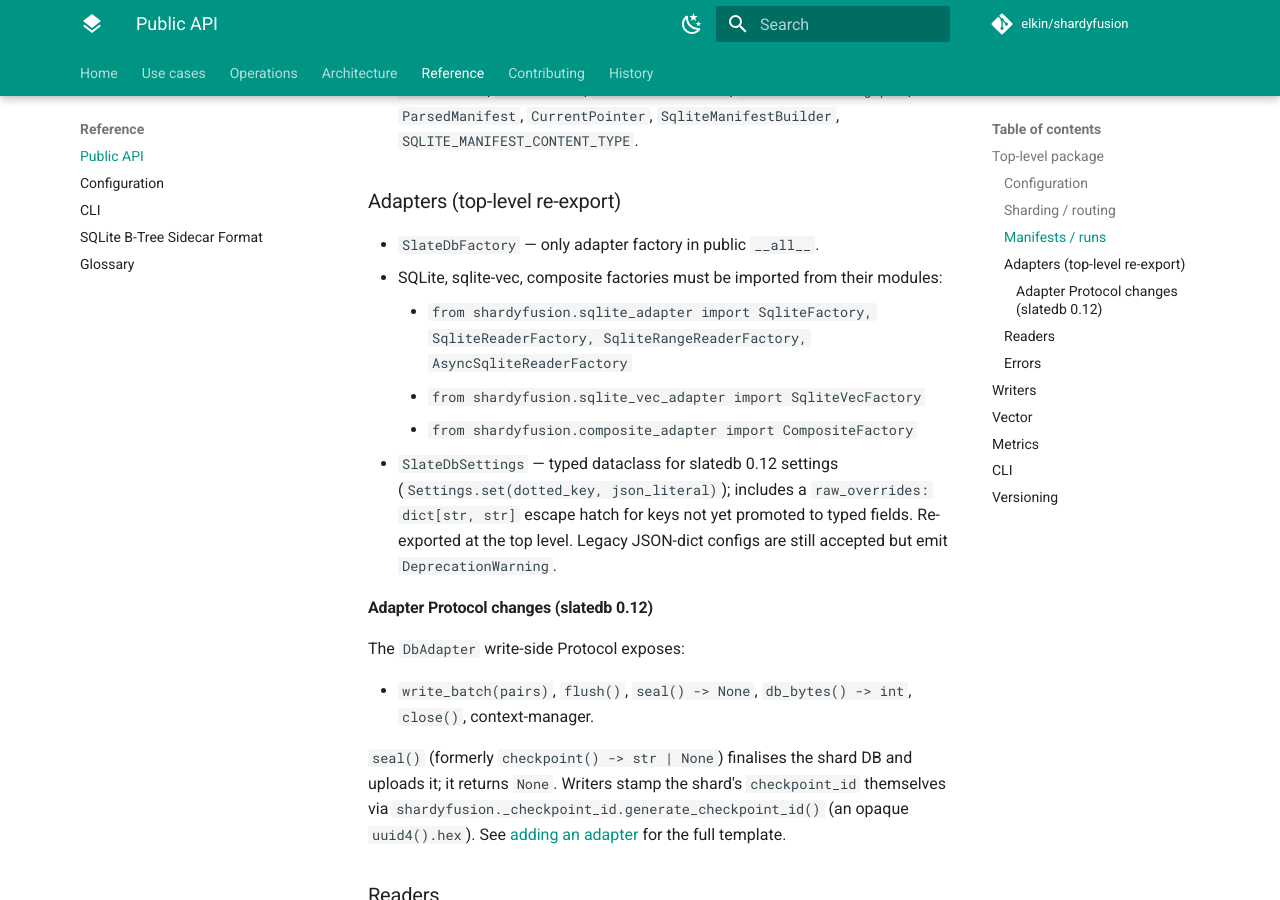
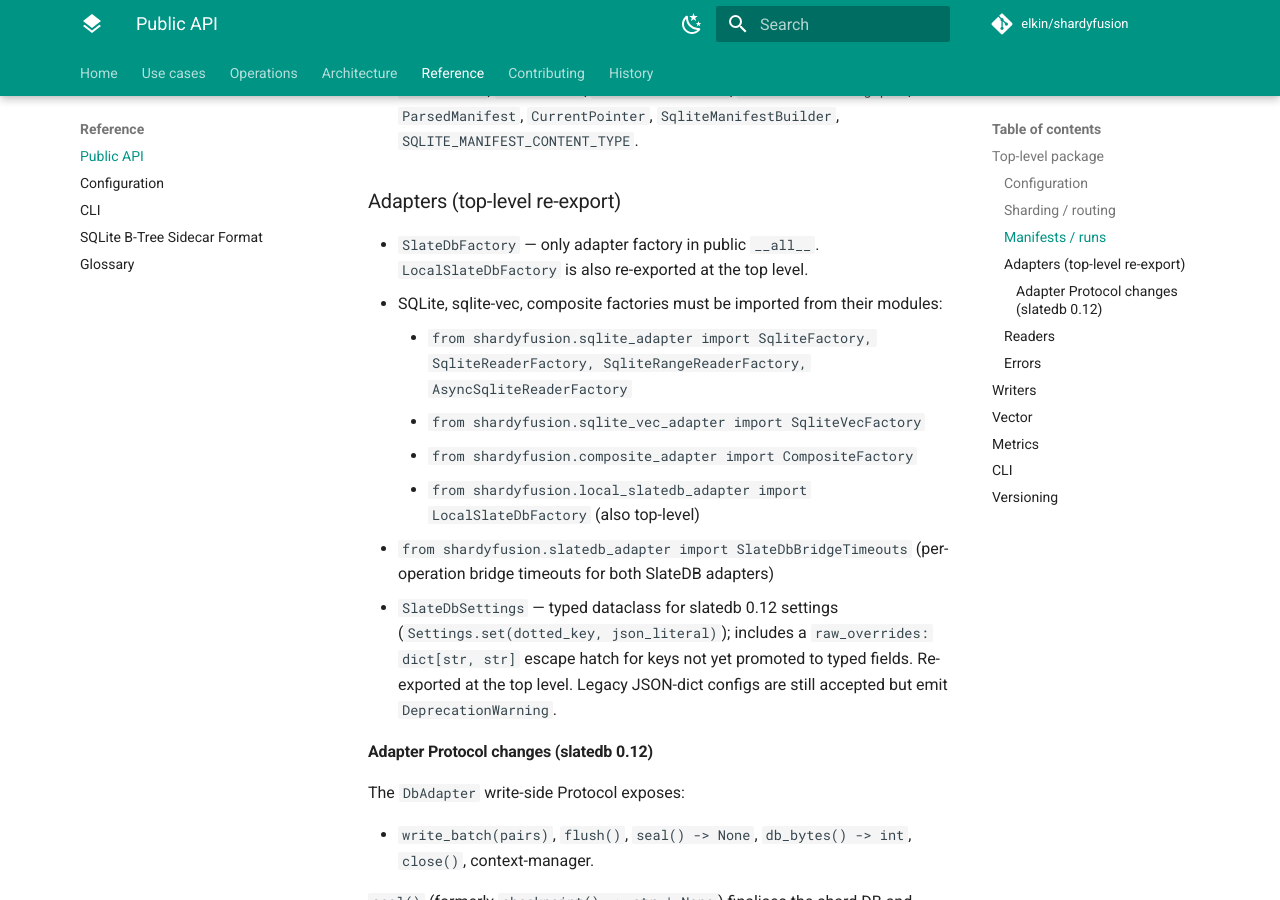
Before and after one commit to elkin/shardyfusion, an MkDocs documentation site: the page built from docs/reference/api.md, in a window 1280 px wide and 900 px high, scrolled down 1493 px. Built offline with MkDocs 1.6.1 and Material for MkDocs 9.7.7, drawn with Linux system fonts in a browser that asks for light colours; comment, search, counter and statistics services are not loaded.

Commit message:
docs(local-slatedb-adapter): document LocalSlateDbFactory across adapter docs
- architecture/adapters.md: list LocalSlateDbFactory in the backends
  table and the "you want / pick" guide.
- reference/api.md: note LocalSlateDbFactory is also re-exported at the
  top level alongside SlateDbFactory; note SlateDbBridgeTimeouts applies
  to both adapters.
- reference/config.md: add the factory to the configuration table with
  its constructor signature.
- use-cases/kv-storage/build/{index,python,spark,dask,ray}.md: add a
  "SlateDB (local)" subsection per writer framework with the trade-off
  summary and a swap example.

```diff
--- a/docs/reference/api.md
+++ b/docs/reference/api.md
@@ -32,11 +32,13 @@ This page enumerates the **public** symbols (those in `shardyfusion.__all__`) an
 
 ### Adapters (top-level re-export)
 
-- `SlateDbFactory` — only adapter factory in public `__all__`.
+- `SlateDbFactory` — only adapter factory in public `__all__`.  ``LocalSlateDbFactory`` is also re-exported at the top level.
   - SQLite, sqlite-vec, composite factories must be imported from their modules:
     - `from shardyfusion.sqlite_adapter import SqliteFactory, SqliteReaderFactory, SqliteRangeReaderFactory, AsyncSqliteReaderFactory`
     - `from shardyfusion.sqlite_vec_adapter import SqliteVecFactory`
     - `from shardyfusion.composite_adapter import CompositeFactory`
+    - `from shardyfusion.local_slatedb_adapter import LocalSlateDbFactory` (also top-level)
+  - `from shardyfusion.slatedb_adapter import SlateDbBridgeTimeouts` (per-operation bridge timeouts for both SlateDB adapters)
 - `SlateDbSettings` — typed dataclass for slatedb 0.12 settings (`Settings.set(dotted_key, json_literal)`); includes a `raw_overrides: dict[str, str]` escape hatch for keys not yet promoted to typed fields. Re-exported at the top level. Legacy JSON-dict configs are still accepted but emit `DeprecationWarning`.
 
 #### Adapter Protocol changes (slatedb 0.12)
```
Also changed, not shown: docs/architecture/adapters.md (+2 -0 lines), docs/reference/config.md (+1 -0 lines), 5 other files.
